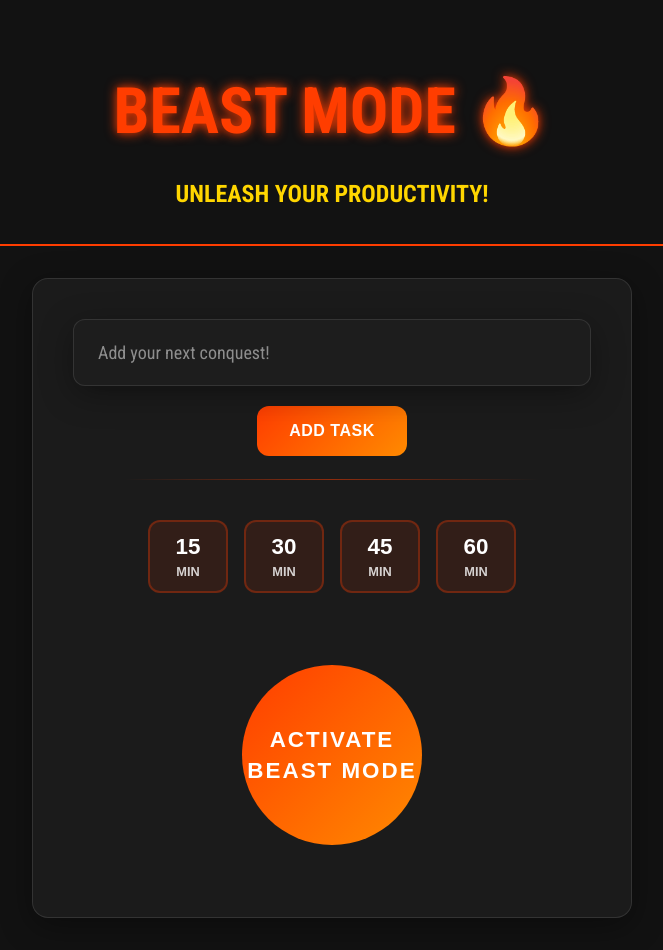
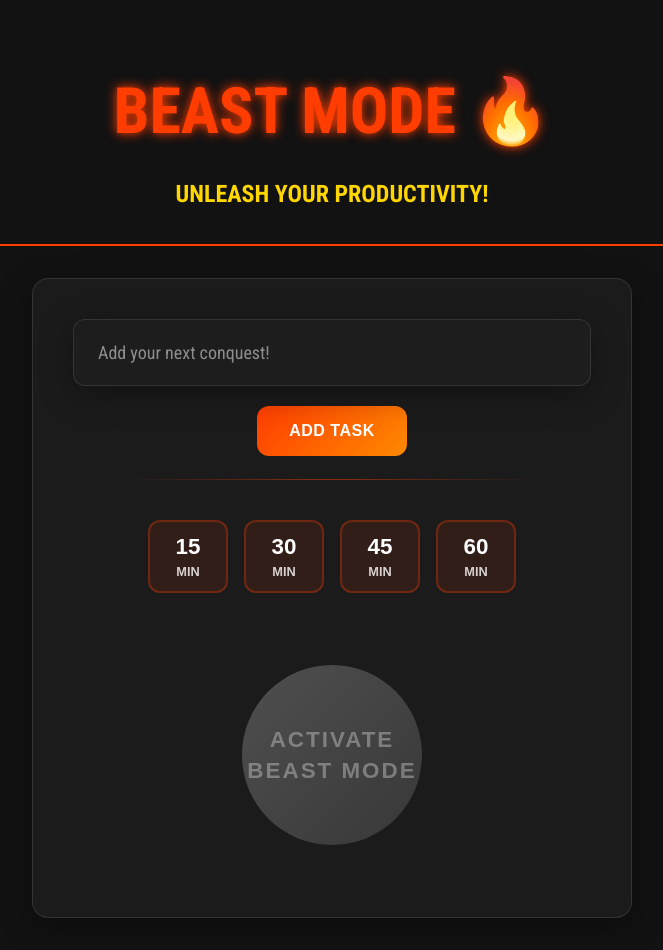
Before and after one commit to Rakeye/beast-mode, a React (Create React App) app: page / in a window 1280 px wide. Shown: the whole page, without its empty margins (308-971 px from the left). Built offline with nearby package versions, Linux system fonts and the light colour scheme; a web font is replaced by a local one.

Commit message:
feat: implement two-step activation process with time selection

```diff
--- a/src/components/TaskManager/index.tsx
+++ b/src/components/TaskManager/index.tsx
@@ -52,6 +52,7 @@ const TaskManager: React.FC = () => {
   const [isTimerActive, setIsTimerActive] = useState(false);
   const [timeRemaining, setTimeRemaining] = useState(1800);
   const [initialTime, setInitialTime] = useState(1800);
+  const [selectedTime, setSelectedTime] = useState<number | null>(null);
   const [motivationalMessage, setMotivationalMessage] = useState('');
   const [isMessageTransitioning, setIsMessageTransitioning] = useState(false);
   const timerRef = React.useRef<NodeJS.Timeout | null>(null);
@@ -119,31 +120,39 @@ const TaskManager: React.FC = () => {
     }, 400); // Match the duration of the fade-out animation
   };
 
-  const startTimer = (duration: number) => {
+  const handleTimeSelect = (duration: number) => {
+    setSelectedTime(duration);
+  };
+
+  const startTimer = () => {
+    if (selectedTime === null) return;
+
+    setInitialTime(selectedTime);
+    setTimeRemaining(selectedTime);
+    setIsTimerActive(true);
+    updateMotivationalMessage();
+
     if (timerRef.current) {
       clearInterval(timerRef.current);
     }
-    setInitialTime(duration);
-    setTimeRemaining(duration);
-    setIsTimerActive(true);
-    updateMotivationalMessage();
 
     timerRef.current = setInterval(() => {
-      setTimeRemaining((prevTime) => {
-        if (prevTime <= 1) {
+      setTimeRemaining(prev => {
+        if (prev <= 1) {
           if (timerRef.current) {
             clearInterval(timerRef.current);
           }
-          setIsTimerActive(false);
           if (audioRef.current) {
             audioRef.current.play();
           }
+          setIsTimerActive(false);
+          setSelectedTime(null);
           return 0;
         }
-        if (prevTime % 300 === 0) { // Update message every 5 minutes
+        if (prev % 300 === 0) { // Update message every 5 minutes
           updateMotivationalMessage();
         }
-        return prevTime - 1;
+        return prev - 1;
       });
     }, 1000);
   };
@@ -211,14 +220,18 @@ const TaskManager: React.FC = () => {
               {TIMER_PRESETS.map((preset) => (
                 <PresetButton
                   key={preset.value}
-                  onClick={() => startTimer(preset.value)}
+                  onClick={() => handleTimeSelect(preset.value)}
+                  selected={selectedTime === preset.value}
                 >
                   {preset.label}
                   <span>min</span>
                 </PresetButton>
               ))}
             </PresetContainer>
-            <BeastModeButton onClick={() => startTimer(1800)}>
+            <BeastModeButton
+              onClick={startTimer}
+              disabled={selectedTime === null}
+            >
               ACTIVATE{'\n'}BEAST MODE
             </BeastModeButton>
           </>
--- a/src/components/TaskManager/styles.ts
+++ b/src/components/TaskManager/styles.ts
@@ -115,10 +115,14 @@ export const PresetContainer = styled.div`
   justify-content: center;
 `;
 
-export const PresetButton = styled.button`
-  background: rgba(255, 61, 0, 0.1);
+export const PresetButton = styled.button<{ selected?: boolean }>`
+  background: ${props => props.selected ?
+    'rgba(255, 61, 0, 0.3)' :
+    'rgba(255, 61, 0, 0.1)'};
   color: white;
-  border: 2px solid rgba(255, 61, 0, 0.3);
+  border: 2px solid ${props => props.selected ?
+    'rgba(255, 61, 0, 0.8)' :
+    'rgba(255, 61, 0, 0.3)'};
   padding: 0.8rem 1.2rem;
   font-size: 1.4rem;
   border-radius: 12px;
@@ -307,15 +311,17 @@ export const StopButton = styled.button`
   }
 `;
 
-export const BeastModeButton = styled.button`
-  background: linear-gradient(135deg, #FF3D00 0%, #FF8A00 100%);
-  color: white;
+export const BeastModeButton = styled.button<{ disabled?: boolean }>`
+  background: ${props => props.disabled ?
+    'linear-gradient(135deg, #666666 0%, #444444 100%)' :
+    'linear-gradient(135deg, #FF3D00 0%, #FF8A00 100%)'};
+  color: ${props => props.disabled ? 'rgba(255, 255, 255, 0.5)' : 'white'};
   border: none;
   width: 180px;
   height: 180px;
   font-size: 1.4rem;
   border-radius: 50%;
-  cursor: pointer;
+  cursor: ${props => props.disabled ? 'not-allowed' : 'pointer'};
   transition: all 0.3s ease;
   text-transform: uppercase;
   font-family: 'Industry', sans-serif;
@@ -328,14 +334,15 @@ export const BeastModeButton = styled.button`
   white-space: pre-line;
   line-height: 1.4;
   margin: 2rem 0;
+  opacity: ${props => props.disabled ? 0.7 : 1};
 
   &:hover {
-    transform: translateY(-2px) scale(1.05);
-    box-shadow: 0 5px 15px rgba(255, 61, 0, 0.4);
-    animation: ${pulseAnimation} 1s infinite;
+    transform: ${props => props.disabled ? 'none' : 'translateY(-2px) scale(1.05)'};
+    box-shadow: ${props => props.disabled ? 'none' : '0 5px 15px rgba(255, 61, 0, 0.4)'};
+    animation: ${props => props.disabled ? 'none' : `${pulseAnimation} 1s infinite`};
   }
 
   &:active {
-    transform: translateY(0) scale(1);
+    transform: ${props => props.disabled ? 'none' : 'translateY(0) scale(1)'};
   }
 `;
```
